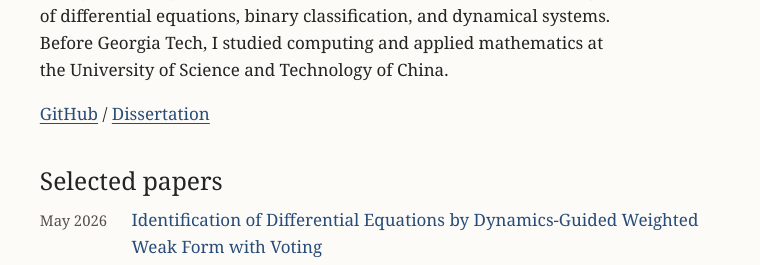
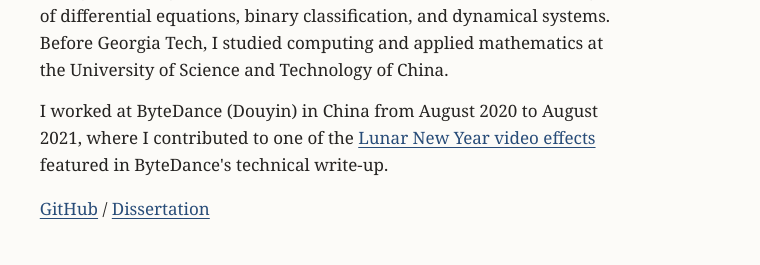
Before and after one commit to jcheng328/jcheng328.github.io, an Astro site: page / in a window 1280 px wide. Shown: the part 257-522 px from the top of the page, 369-1129 px from the left. Built offline with nearby package versions, Linux system fonts and the light colour scheme; Astro itself is replaced by a stand-in of ours.

Commit message:
Add Douyin industry experience to homepage

```diff
--- a/src/data/profile.json
+++ b/src/data/profile.json
@@ -4,6 +4,12 @@
   "portrait": "https://avatars.githubusercontent.com/u/29350499?v=4&s=384",
   "bio": "I completed my PhD in Computational Science and Engineering at Georgia Tech. My doctoral research focused on data-driven discovery of differential equations, binary classification, and dynamical systems. Before Georgia Tech, I studied computing and applied mathematics at the University of Science and Technology of China.",
   "dissertation": "https://repository.gatech.edu/entities/publication/be49532c-8d80-499e-b45a-5796f3db551b",
+  "industry": {
+    "employer": "ByteDance (Douyin)",
+    "dates": "August 2020 to August 2021",
+    "project": "Lunar New Year video effects",
+    "writeup": "https://zhuanlan.zhihu.com/p/354132633"
+  },
   "papers": [
     {
       "title": "Identification of Differential Equations by Dynamics-Guided Weighted Weak Form with Voting",
--- a/src/pages/index.astro
+++ b/src/pages/index.astro
@@ -12,6 +12,12 @@ const selected = profile.papers.filter((paper) => paper.featured).sort((a, b) =>
     <div class="profile-content">
       <h1>{profile.name}</h1>
       <p>{profile.bio}</p>
+      <p>
+        I worked at {profile.industry.employer} in China from {profile.industry.dates},
+        where I contributed to one of the
+        <a href={profile.industry.writeup}>{profile.industry.project}</a>
+        featured in ByteDance's technical write-up.
+      </p>
       <p class="profile-links">
         <a href={profile.github}>GitHub</a>
         <span aria-hidden="true"> / </span>
```
